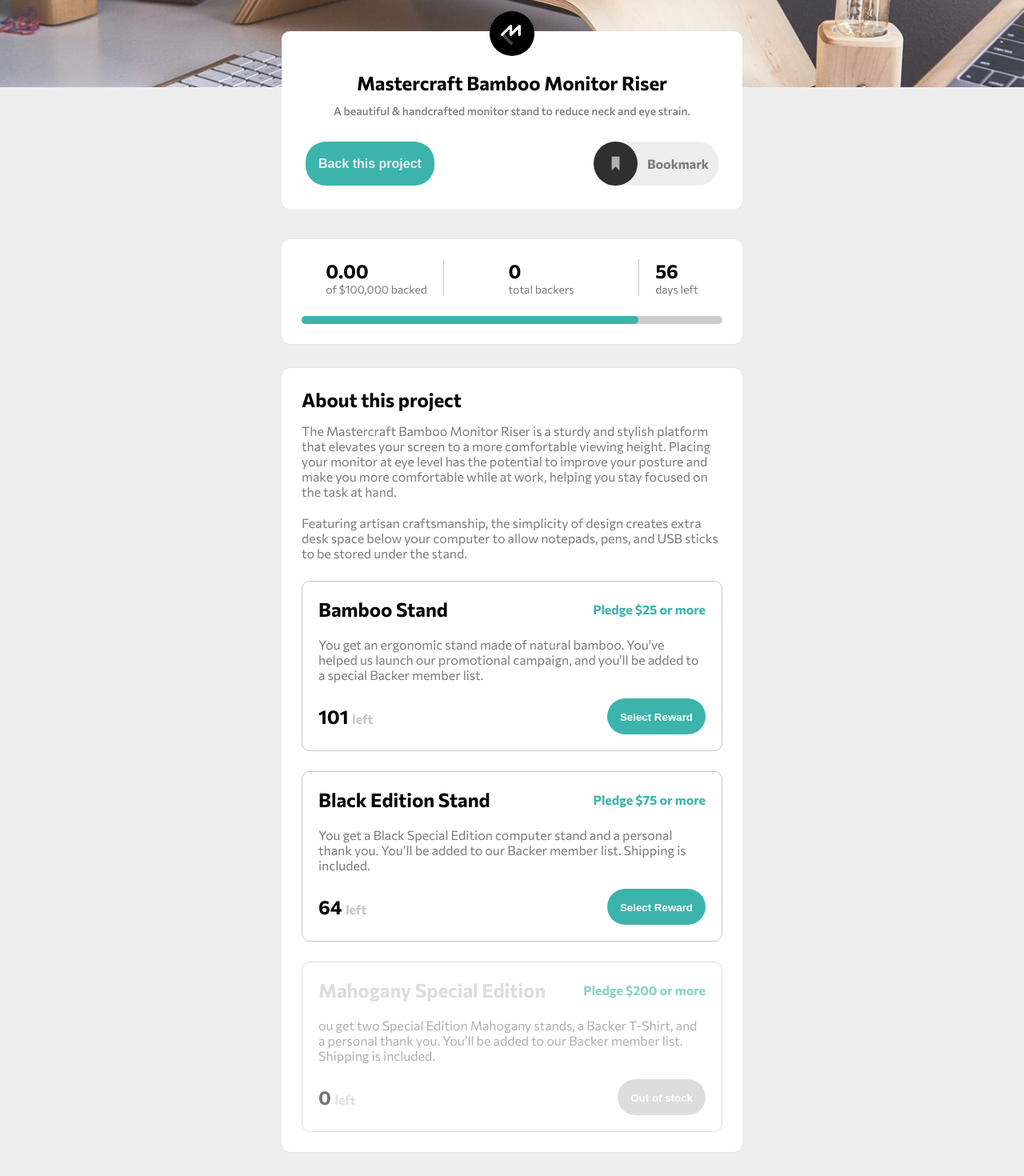
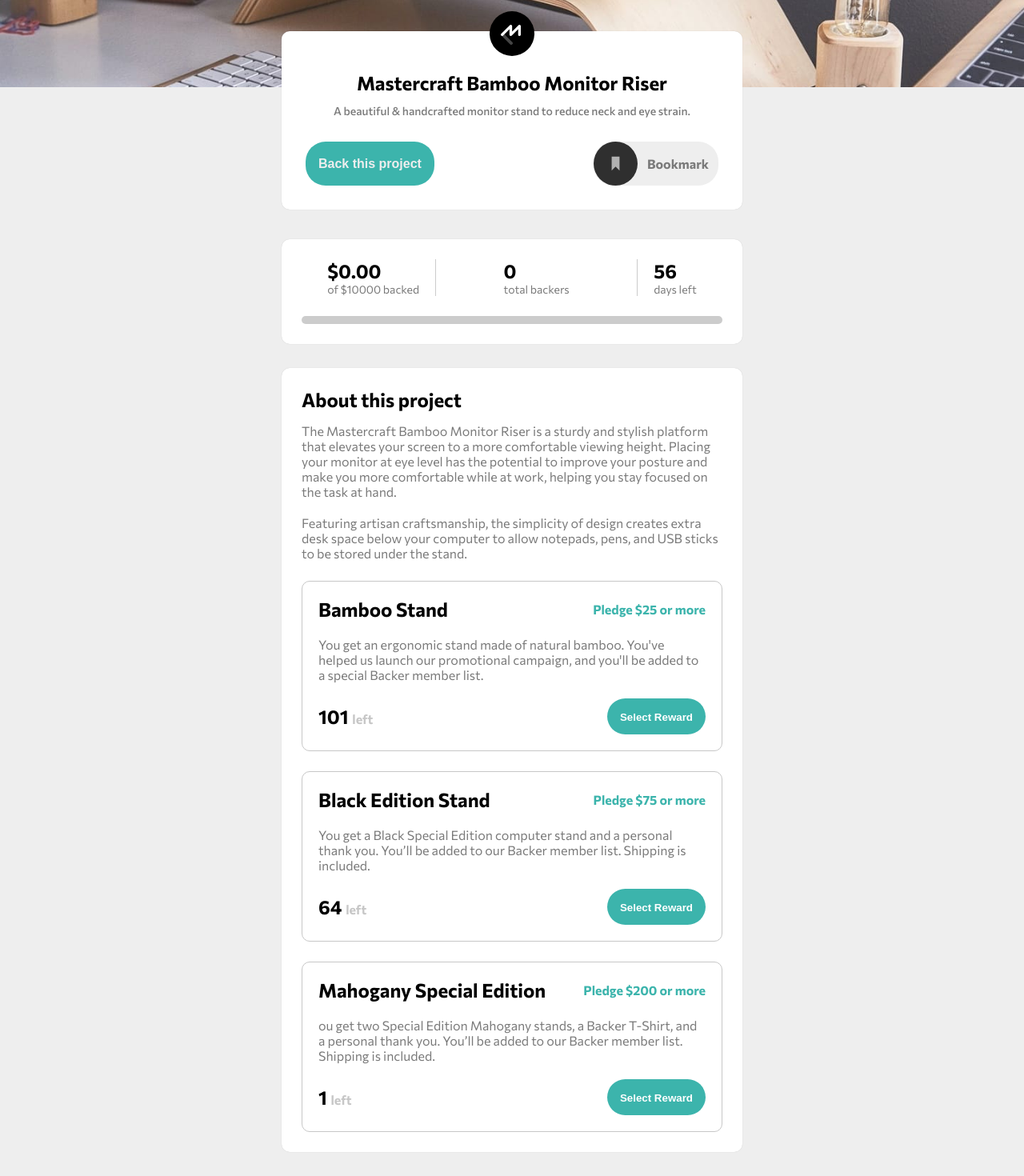
Before and after one commit to FelipePinha/Projeto-Crowdfund, a React (Vite) app: page / in a window 1280 px wide. Shown: the part 211-1681 px from the top of the page at 80% size. Built offline with nearby package versions, Linux system fonts and the light colour scheme.

Commit message:
create progress bar animation

```diff
--- a/src/components/BacksData/InfoContainer/InfoContainer.jsx
+++ b/src/components/BacksData/InfoContainer/InfoContainer.jsx
@@ -8,15 +8,16 @@ import * as C from './InfoContainer.styles'
 export function InfoContainer() {
     const { pledgeTotalValue } = useContext(PledgesContext)
     const { totalBackers } = useContext(TotalBackerContext)
+    const expectedValue = 10000
 
     return (
         <>
             <C.Container>
-                <Info title={pledgeTotalValue.toFixed(2)} subTitle='of $100,000 backed'/>
+                <Info title={`$${pledgeTotalValue.toFixed(2)}`} subTitle={`of $${expectedValue} backed`} />
                 <Info title={totalBackers} subTitle='total backers'/>
                 <Info title='56' subTitle='days left'/>
             </C.Container>
-            <ProgressionBar />
+            <ProgressionBar expectedValue={expectedValue}/>
         </>
 
     )
--- a/src/components/BacksData/ProgressionBar/ProgressionBar.jsx
+++ b/src/components/BacksData/ProgressionBar/ProgressionBar.jsx
@@ -1,9 +1,23 @@
+import { useContext, useState } from 'react'
+import { PledgesContext } from '../../../context/PledgesContext'
 import * as C from './ProgressionBar.styles'
 
-export function ProgressionBar() {
+export function ProgressionBar({ expectedValue }) {
+    const { pledgeTotalValue } = useContext(PledgesContext)
+
+    function getPercentage(pledgeTotalValue, expectedValue) {
+        const progressPercentage = (pledgeTotalValue * 100) / expectedValue
+
+        if(progressPercentage >= 100) {
+            return 100
+        }
+
+        return progressPercentage
+    }
+
     return (
         <C.BarContainer>
-            <C.Bar></C.Bar>
+            <C.Bar progress={getPercentage(pledgeTotalValue, expectedValue)}></C.Bar>
         </C.BarContainer>
     )
 }
--- a/src/components/BacksData/ProgressionBar/ProgressionBar.styles.js
+++ b/src/components/BacksData/ProgressionBar/ProgressionBar.styles.js
@@ -8,7 +8,7 @@ export const BarContainer = styled.div`
 `
 
 export const Bar = styled.div`
-    width: 80%;
+    width: ${props => props.progress}%;
     height: 100%;
     border-radius: 10px;
     background-color: hsl(176, 50%, 47%);
--- a/src/components/Pledges/RewardCard/RewardCard.jsx
+++ b/src/components/Pledges/RewardCard/RewardCard.jsx
@@ -4,9 +4,10 @@ import * as C from './RewardCard.styles'
 
 export function RewardCard({title, initialValue, description, quantLeft}) {
     const [modalIsOpen, setModalIsOpen] = useState(false)
+    const [totalQuantLeft, setTotalQuantLeft] = useState(Number(quantLeft))
 
     function handleToggleModal() {
-        if(quantLeft <= 0) {
+        if(totalQuantLeft <= 0) {
             return
         }
         setModalIsOpen(!modalIsOpen)
@@ -14,8 +15,8 @@ export function RewardCard({title, initialValue, description, quantLeft}) {
 
     return (
         <>
-            <C.Container quantLeft={quantLeft}>
-                <C.TitleWrapper quantLeft={quantLeft}>
+            <C.Container quantLeft={totalQuantLeft}>
+                <C.TitleWrapper quantLeft={totalQuantLeft}>
                     <h2>{title}</h2>
                     <p>Pledge ${initialValue} or more</p>
                 </C.TitleWrapper>
@@ -24,12 +25,12 @@ export function RewardCard({title, initialValue, description, quantLeft}) {
                         {description}
                     </C.Info>
                 </div>
-                <C.ActionContainer quantLeft={quantLeft}>
-                    <h1>{quantLeft} <span>left</span></h1>
+                <C.ActionContainer quantLeft={totalQuantLeft}>
+                    <h1>{totalQuantLeft} <span>left</span></h1>
                     <button
                         onClick={handleToggleModal}
                         >
-                            {Number(quantLeft) === 0 ? 'Out of stock' : 'Select Reward'}
+                            {totalQuantLeft === 0 ? 'Out of stock' : 'Select Reward'}
                     </button>
                 </C.ActionContainer>
             </C.Container>
@@ -39,6 +40,7 @@ export function RewardCard({title, initialValue, description, quantLeft}) {
                 modalIsOpen={modalIsOpen}
                 initialValue={initialValue}
                 handleToggleModal={handleToggleModal}
+                setTotalQuantLeft={setTotalQuantLeft}
             />
         </>
     )
--- a/src/components/Popups/PledgeModal/PledgeModal.jsx
+++ b/src/components/Popups/PledgeModal/PledgeModal.jsx
@@ -9,7 +9,15 @@ import { PledgesContext } from '../../../context/PledgesContext'
 import { TotalBackerContext } from '../../../context/TotalBackerContext'
 
 
-export function PledgeModal({ modalIsOpen, title, description, initialValue, handleToggleModal }) {
+export function PledgeModal({
+    modalIsOpen,
+    title,
+    description,
+    initialValue,
+    handleToggleModal,
+    setTotalQuantLeft
+}) {
+
     const {sumPledgeTotalValue} = useContext(PledgesContext)
     const {sumTotalBackers} = useContext(TotalBackerContext)
     const [value, setValue] = useState(initialValue)
@@ -29,6 +37,7 @@ export function PledgeModal({ modalIsOpen, title, description, initialValue, han
 
         sumPledgeTotalValue(value)
         sumTotalBackers()
+        setTotalQuantLeft(prev => prev - 1)
         handleToggleModal()
         GratitudeModalToggle()
     }
--- a/src/mocks/rewards.json
+++ b/src/mocks/rewards.json
@@ -18,6 +18,6 @@
         "title": "Mahogany Special Edition",
         "initialValue":"200",
         "description": "ou get two Special Edition Mahogany stands, a Backer T-Shirt, and a personal thank you. You’ll be added to our Backer member list. Shipping is included.",
-        "quantLeft": "0"
+        "quantLeft": "1"
     }
 ]
```
